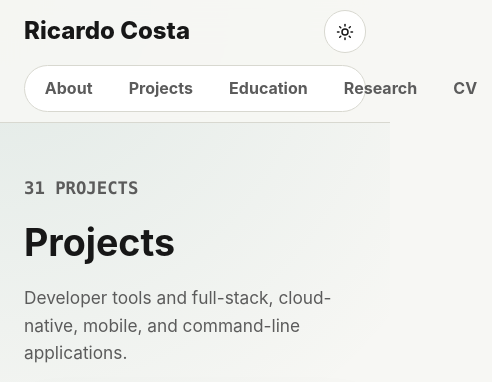
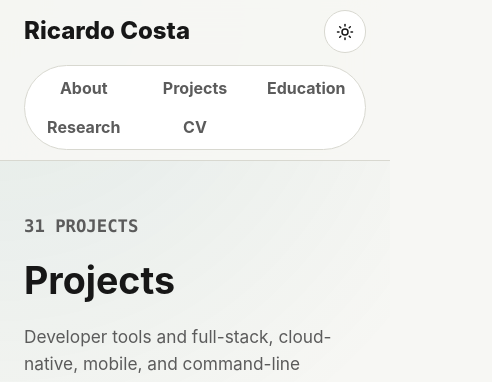
Before and after one commit to rcosta358/rcosta358.github.io, an Astro site: page /projects in a window 390 px wide. Shown: the top 382 px of the page, 492 px wide, since content can reach past the window. Built offline with nearby package versions, Linux system fonts and the light colour scheme; Astro itself is replaced by a stand-in of ours.

Commit message:
Fix Mobile Navigation

```diff
--- a/src/components/Header.astro
+++ b/src/components/Header.astro
@@ -149,14 +149,17 @@ const currentPath = Astro.url.pathname;
     }
 
     nav {
+      display: grid;
+      grid-template-columns: repeat(3, minmax(0, 1fr));
       grid-column: 1 / -1;
-      justify-content: space-between;
       order: 3;
       width: 100%;
+      gap: 0.25rem;
     }
 
     nav a {
-      flex: 1;
+      min-width: 0;
+      padding-inline: 0.35rem;
       text-align: center;
     }
   }
```
